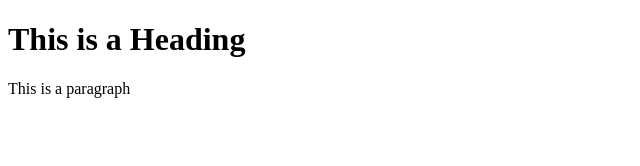
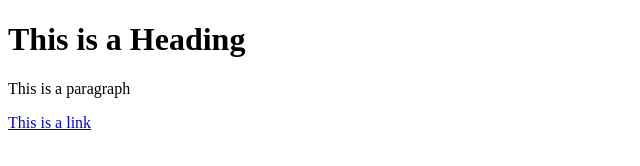
Before and after one commit to lcyggong/Web.github.io, a plain HTML site: page index.html in a window 1280 px wide. Shown: the full height of the page, 0-640 px from the left. Drawn offline with Linux system fonts and the light colour scheme.

Commit message:
modify index

```diff
--- a/index.html
+++ b/index.html
@@ -1,12 +1,17 @@
 <!DOCTYPE html>
 <html>
+
 <head>
+
+<!-- Insert text to Web browser TAB -->
 <title>My First Web</title>
+
 </head>
 
 <body>
 <h1>This is a Heading</h1>
 <p>This is a paragraph</p>
+<a href="https://www.w3schools.com">This is a link</a>
 </body>
 
 </html>
```
